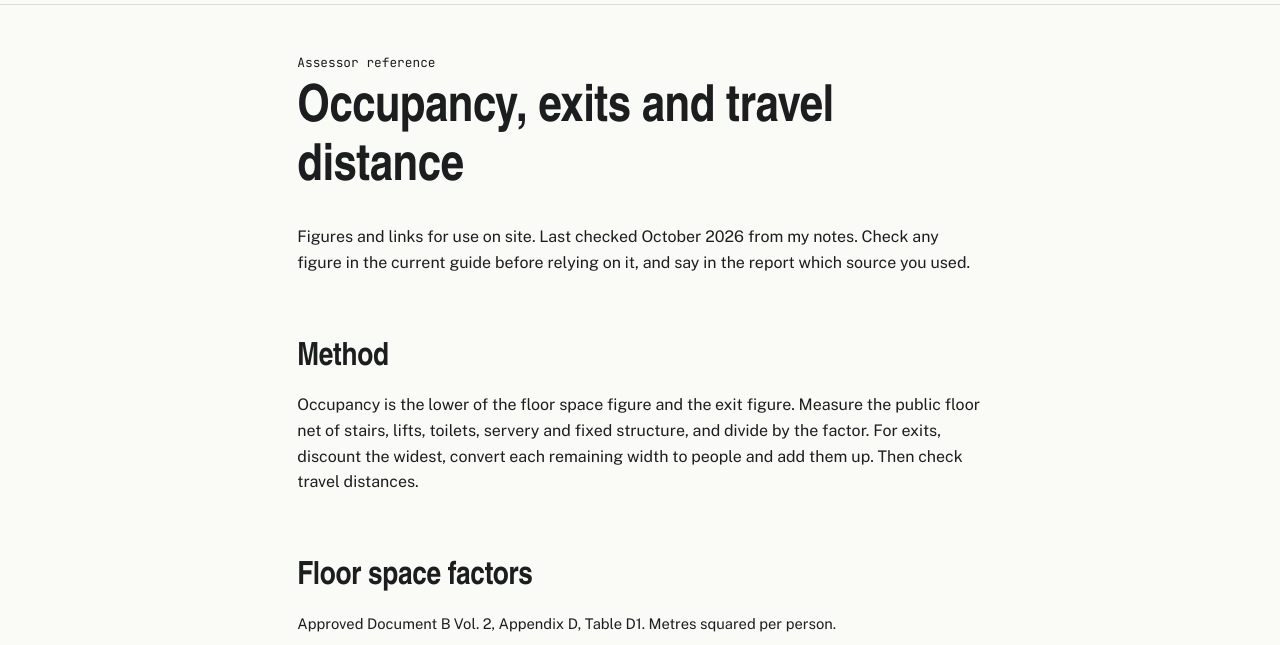
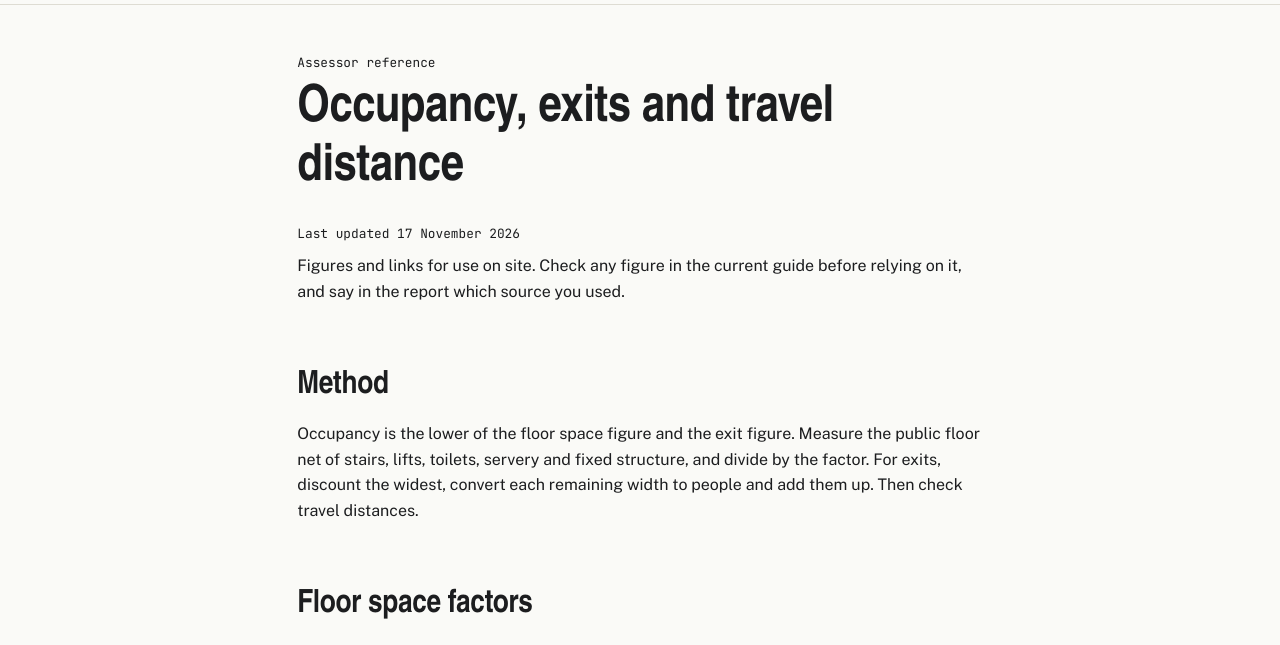
Before and after one commit to SnowLeopard-Solutions/dalmatian-fire-safety, a plain HTML site: page resources/assessor-reference.html in a window 1280 px wide. Shown: the part 98-743 px from the top of the page. Drawn offline with nearby package versions, Linux system fonts and the light colour scheme; a web font is replaced by a local one.

Commit message:
Update assessor-reference.html

```diff
--- a/resources/assessor-reference.html
+++ b/resources/assessor-reference.html
@@ -39,7 +39,8 @@
   <div class="wrap article-body">
     <p class="article-meta">Assessor reference</p>
     <h1>Occupancy, exits and travel distance</h1>
-    <p>Figures and links for use on site. Last checked October 2026 from my notes. Check any figure in the current guide before relying on it, and say in the report which source you used.</p>
+    <p class="article-meta">Last updated <time datetime="2026-11-17">17 November 2026</time></p>
+    <p>Figures and links for use on site. Check any figure in the current guide before relying on it, and say in the report which source you used.</p>
 
     <h2>Method</h2>
     <p>Occupancy is the lower of the floor space figure and the exit figure. Measure the public floor net of stairs, lifts, toilets, servery and fixed structure, and divide by the factor. For exits, discount the widest, convert each remaining width to people and add them up. Then check travel distances.</p>
```
